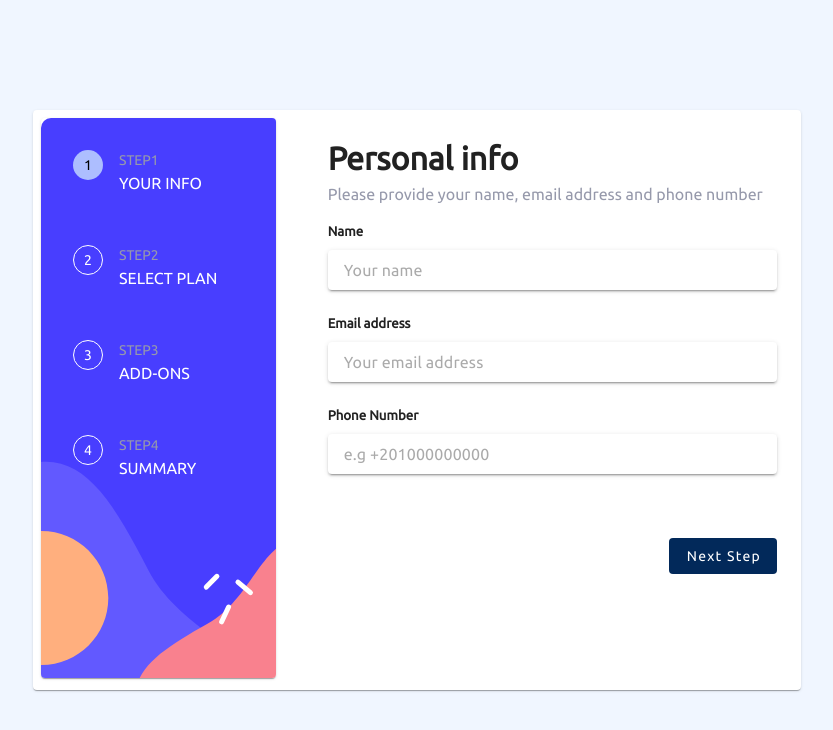
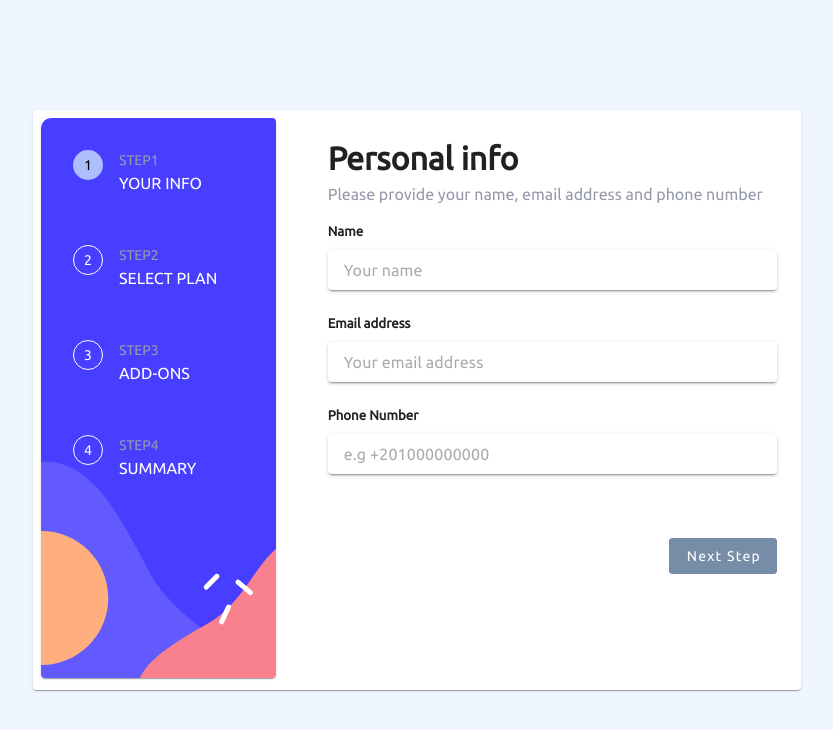
Before and after one commit to Hossam-10/multi, a Vue app: page / in a window 1280 px wide. Shown: the top 730 px of the page, without its empty margins (223-1056 px from the left). Built offline with nearby package versions, Linux system fonts and the light colour scheme.

Commit message:
Fix validation of step 1

```diff
--- a/src/components/FormSteps/Step1.vue
+++ b/src/components/FormSteps/Step1.vue
@@ -41,7 +41,9 @@
       </v-text-field>
     </v-form>
     <div class="mt-16 text-right">
-      <v-btn class="text-none" flat color="#02295a" @click="nextStep">Next Step</v-btn>
+      <v-btn class="text-none" flat color="#02295a" :disabled="!isValid" @click="nextStep"
+        >Next Step</v-btn
+      >
     </div>
   </div>
 </template>
```
